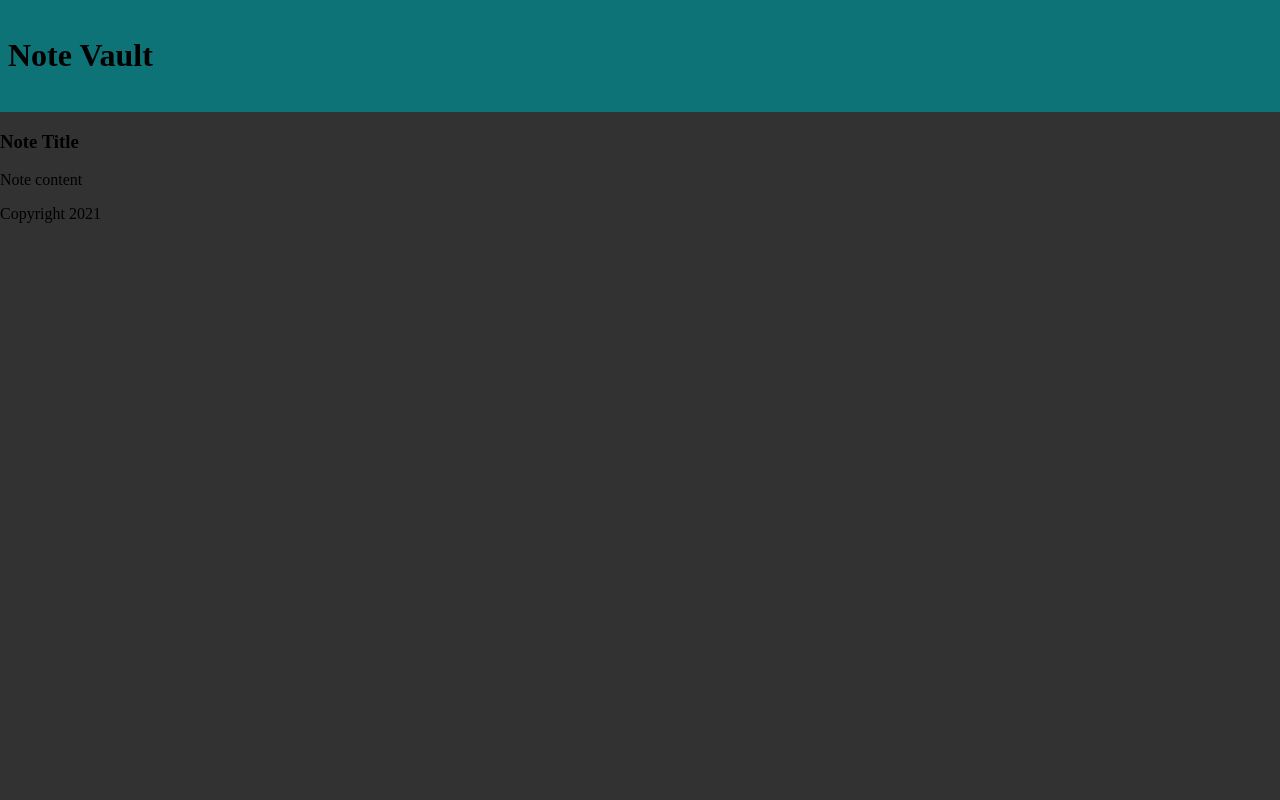
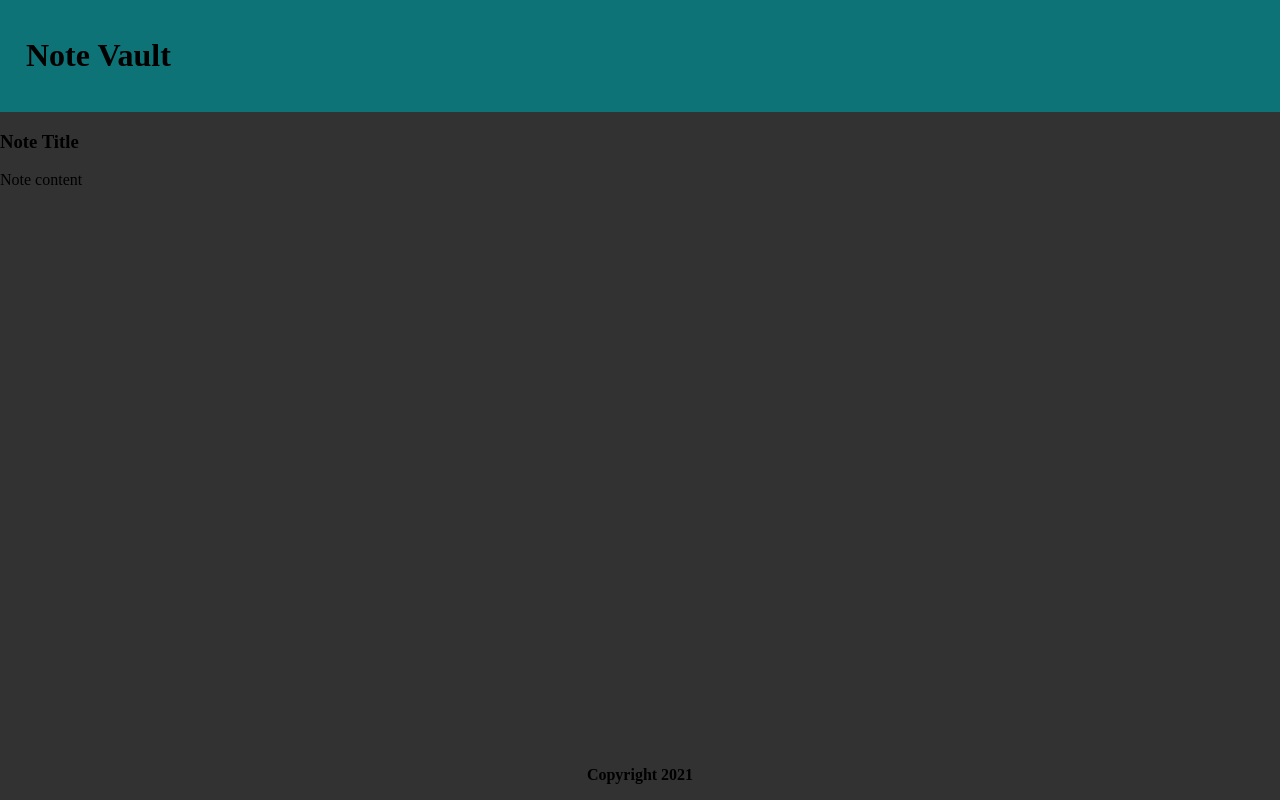
Before and after one commit to RingoFloyd/note-vault, a React (Create React App) app: page / in a window 1280 px wide. Built offline with nearby package versions, Linux system fonts and the light colour scheme; a web font is replaced by a local one.

Commit message:
added styling to note and footer components

```diff
--- a/public/styles.css
+++ b/public/styles.css
@@ -6,14 +6,22 @@ body {
 header {
   font-family: "Patrick Hand SC", cursive;
   background-color: #0d7377;
-  padding: 1rem 0 1rem 0.5rem;
+  padding: 16px 0 16px 26px;
 }
 
 .note {
   font-family: "Patrick Hand SC", cursive;
   background-color: #14ffec;
+  padding: 10px;
+  width: 240px;
+  margin: 16px;
 }
 
 footer {
   font-family: "Patrick Hand SC", cursive;
+  position: absolute;
+  text-align: center;
+  bottom: 0;
+  width: 100%;
+  font-weight: 600;
 }
```
